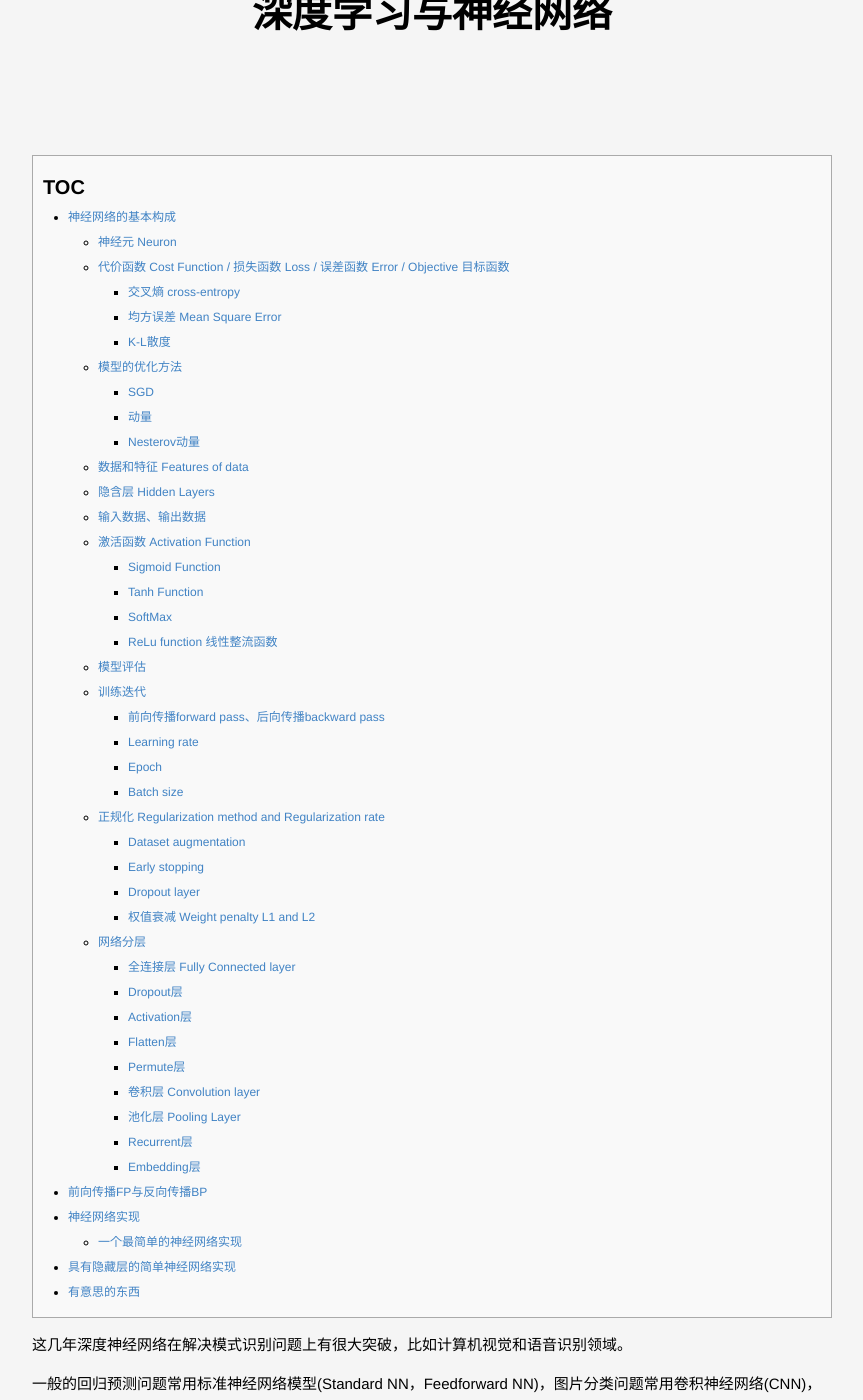
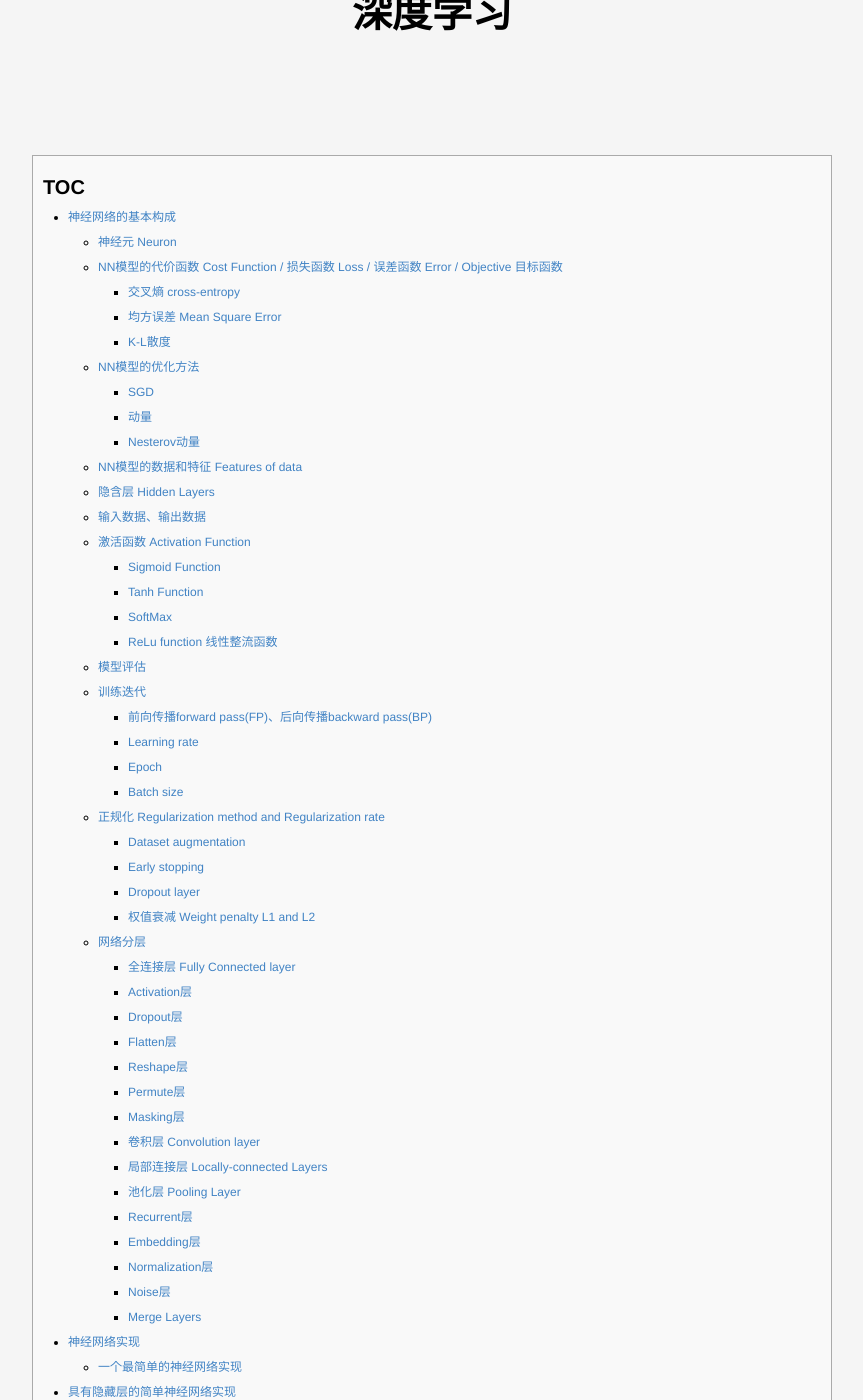
Before and after one commit to lucky521/blog, a Jekyll site: the page built from _posts/ml/2017-06-14-deep-learning.markdown, in a window 1280 px wide and 1400 px high, scrolled down 223 px. Shown: the whole window, without its empty margins (208-1071 px from the left). Built offline with Jekyll 4.4.1, drawn with Linux system fonts in a browser that asks for light colours; some of the changed text lies outside the part shown.

Commit message:
add data embedding

````diff
--- a/_posts/ml/2017-06-14-deep-learning.markdown
+++ b/_posts/ml/2017-06-14-deep-learning.markdown
@@ -1,10 +1,10 @@
 ---
-title: "深度学习与神经网络"
+title: "深度学习"
 categories: [MachineLearning]
 layout: post
 ---
 
-这几年深度神经网络在解决模式识别问题上有很大突破，比如计算机视觉和语音识别领域。
+这几年深度神经网络在解决模式识别问题上有很大突破，比如计算机视觉、语音识别领域、语言翻译领域。
 
 一般的回归预测问题常用标准神经网络模型(Standard NN，Feedforward NN)，图片分类问题常用卷积神经网络(CNN)，语音识别问题常用递归神经网络(RNN)。
 
@@ -28,14 +28,13 @@
 
 
 
-## 代价函数 Cost Function / 损失函数 Loss / 误差函数 Error / Objective 目标函数
+## NN模型的代价函数 Cost Function / 损失函数 Loss / 误差函数 Error / Objective 目标函数
 
 cost function 用于表示所训练出模型的好坏程度。它是构建一个网络模型必须的两个参数之一。
 
 任何能够衡量模型预测出来的值 h(θ) 与真实值 y 之间的差异的函数都可以叫做代价函数 C(θ)。
 
 比如cost function返回一个非负数，这个数会表示神经网络将训练样本映射到正确输出的准确率。cost返回值越小表明训练结果越好，那么模型训练的过程就是在使得cost尽可能小的过程。
-
 
 
 一个好的代价函数需要满足两个最基本的要求：能够评价模型的准确性，对参数θ可微。
@@ -58,7 +57,7 @@
 
 
 
-## 模型的优化方法
+## NN模型的优化方法
 
 [最优化方法](https://lucky521.github.io/blog/design/2018/07/31/optimization-method.html)
 
@@ -73,9 +72,11 @@
 
 
 
-## 数据和特征 Features of data
+## NN模型的数据和特征 Features of data
 
 把真实世界的对象抽象出矩阵形式的数据，尤其是要把对结果有影响的数据以一定的数学表达抽象出来。比如图像、比如声音、比如语言。
+
+相对于其他类型的模型，NN模型对输入的要求更加宽容。
 
 
 
@@ -207,29 +208,39 @@
 
 ### 全连接层 Fully Connected layer
 
-也叫做 Dense 层。
+也叫做 Dense 层。这是最普通的一种网络层。
 
 所实现的运算是output = activation(dot(input, kernel)+bias)。其中activation是逐元素计算的激活函数，kernel是本层的权值矩阵，bias为偏置向量.
+
+### Activation层
+
+激活层对一个层的输出施加激活函数。
 
 ### Dropout层
 
 为输入数据施加Dropout。Dropout将在训练过程中每次更新参数时按一定概率（rate）随机断开输入神经元，Dropout层用于防止过拟合。
 
-### Activation层
-
-激活层对一个层的输出施加激活函数。
-
 ### Flatten层
 
 Flatten层用来将输入“压平”，即把多维的输入一维化，常用在从卷积层到全连接层的过渡。Flatten不影响batch的大小。
 
+### Reshape层
+
+Reshape层用来将输入调整数据维度转变为目标维度。
 
 ### Permute层
 
 Permute层将输入的维度按照给定模式进行重排，例如，当需要将RNN和CNN网络连接时，可能会用到该层。
 
+### Masking层
+
+使用给定的值对输入的序列信号进行“屏蔽”，用以定位需要跳过的时间步
 
 ### 卷积层 Convolution layer
+
+### 局部连接层 Locally-connected Layers
+
+卷积层其实只是局部权重共享的local connect
 
 
 ### 池化层 Pooling Layer
@@ -242,10 +253,22 @@
 
 ### Embedding层
 
+我再另外一篇blog中单独介绍了Embedding的构建。
+
+
+### Normalization层
+
+
+### Noise层
+
+
+### Merge Layers
+
+将两条或者多条网络流合并。
 
 
 
-# 前向传播FP与反向传播BP
+
 
 
 # 神经网络实现
@@ -395,10 +418,3 @@
 print "Output After Training:"
 print l2
 ```
-
-
-# 有意思的东西
-
-https://github.com/google/deepdream
-
-https://github.com/jcjohnson/neural-style
````
Also changed, not shown: other parts of _posts/ml/2017-06-14-deep-learning.markdown (+2 -2 lines), _posts/ml/2017-10-26-tensorflow.markdown (+0 -51 lines), _posts/ml/2018-10-17-modeling-troubleshooting.markdown (+28 -0 lines), _posts/ml/2018-11-05-Taobao-Rank.markdown (+12 -2 lines), _posts/ml/2019-02-04-Famous-Model.markdown (+7 -0 lines), _posts/ml/2019-02-13-Data-Embedding.markdown (added, +157 -0 lines), _posts/tech/2018-04-05-personalization-algorithm.markdown (+7 -1 lines), _posts/framework/2015-12-31-django.markdown (renamed from _posts/framework/2015-12-31-django-doc.markdown).
